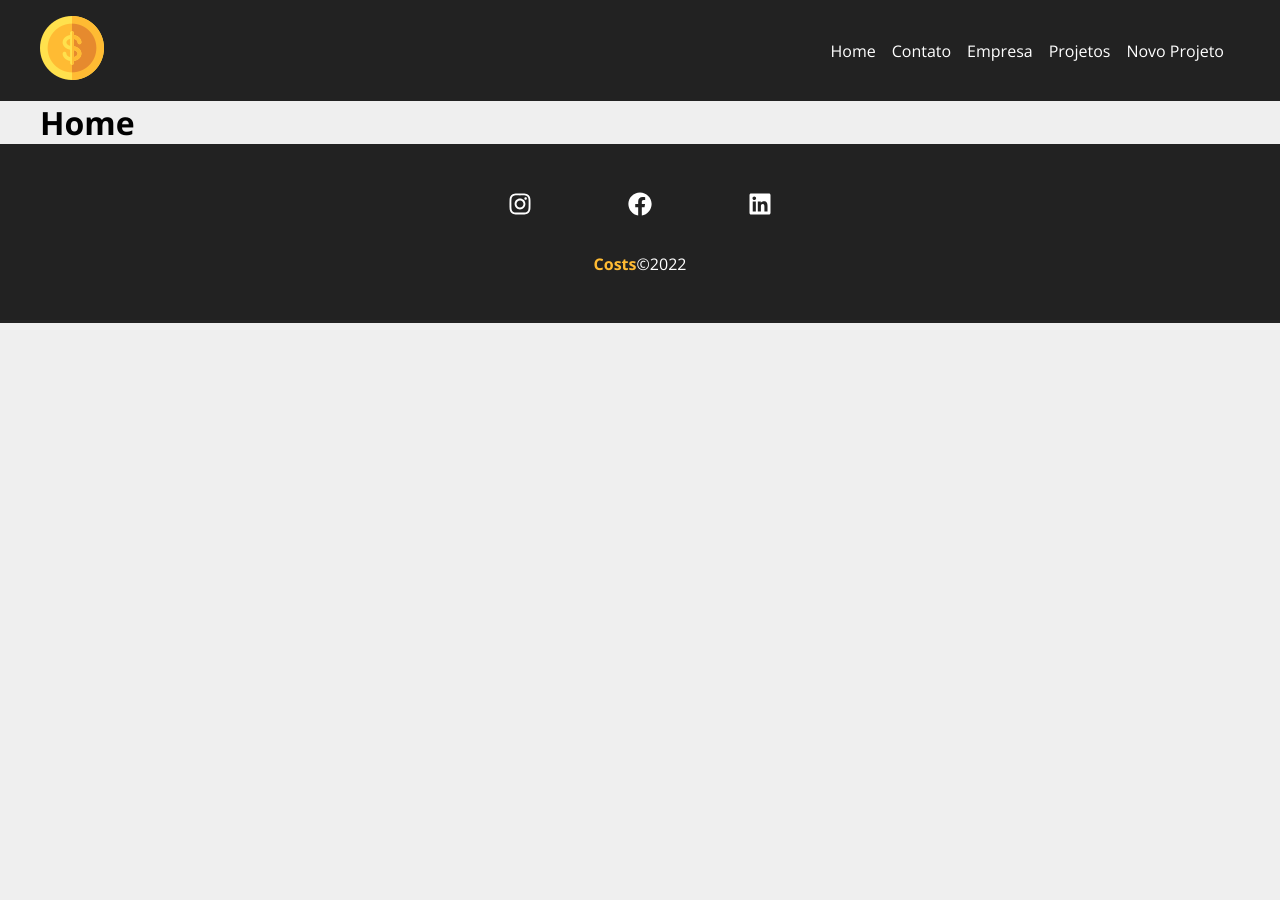
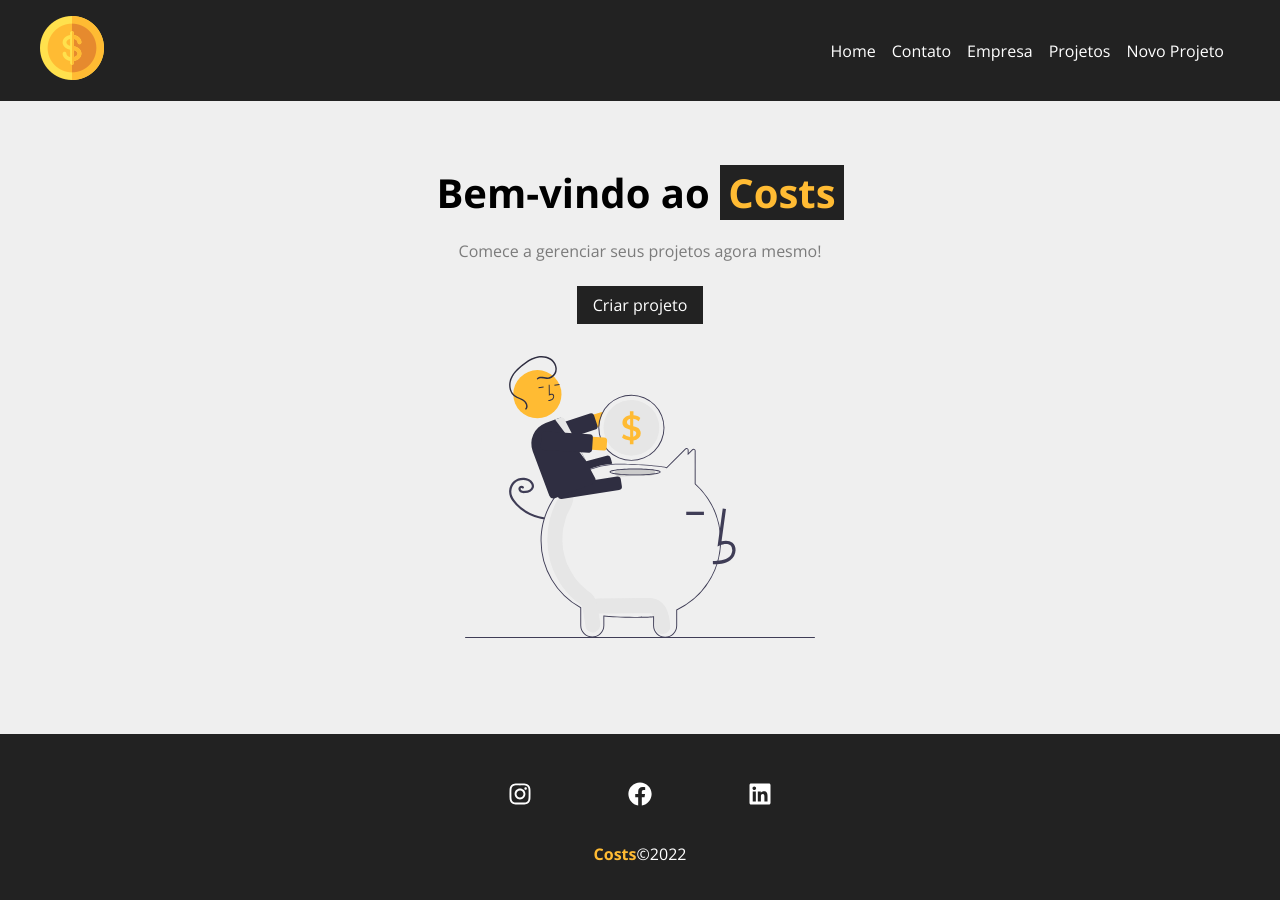
Before and after one commit to CarmonaLarios/gerenciador-projetos-front, a React (Create React App) app: page / in a window 1280 px wide. Shown: the top 900 px of the page. Before the commit the page ends 800 px from the top, so only its background shows below. Built offline with nearby package versions, Linux system fonts and the light colour scheme.

Commit message:
Adicionado componentes Home e LinkButton

```diff
--- /dev/null
+++ b/src/components/layout/LinkButton.js
@@ -0,0 +1,13 @@
+import { Link } from 'react-router-dom';
+import styles from './LinkButton.module.css'
+
+
+function LinkButton({to, text}) {
+    return (
+       <Link className={styles.btn} to={to}>
+        {text}
+       </Link>
+    );
+}
+
+export default LinkButton;
--- /dev/null
+++ b/src/components/layout/LinkButton.module.css
@@ -0,0 +1,11 @@
+.btn{
+    background-color: #222;
+    color: #FFF;
+    padding: 0.5em 1em;
+    text-decoration: none;
+    transition: 0.5s;
+}
+
+.btn:hover{
+    color:#Ffbb33;
+}
--- a/src/components/pages/Home.js
+++ b/src/components/pages/Home.js
@@ -1,5 +1,16 @@
+import styles from './Home.module.css';
+import savings from '../../img/savings.svg'
+import LinkButton from '../layout/LinkButton';
+
 function Home(){
-    return <h1>Home</h1>
+    return (
+        <section className={styles.home_container}>
+            <h1>Bem-vindo ao <span>Costs</span></h1>
+            <p>Comece a gerenciar seus projetos agora mesmo!</p>
+            <LinkButton to="/newproject" text="Criar projeto"/>
+            <img src={savings} alt="Costs"/>
+        </section>
+    )
 }
 
 export default Home;
--- /dev/null
+++ b/src/components/pages/Home.module.css
@@ -0,0 +1,29 @@
+.home_container{
+    width: 100%;
+    display: flex;
+    flex-direction: column;
+    align-items: center;
+    justify-content: center;
+    padding: 4em;
+}
+
+.home_container h1{
+    font-size: 2.5em;
+    margin-bottom: .5em;
+}
+
+.home_container h1 span{
+    color: #Ffbb33;
+    padding: 0 0.2em;
+    background-color: #222;
+}
+
+.home_container p{
+    margin-bottom: 1.5em;
+    color: #7b7b7b;
+}
+
+.home_container img{
+    width: 350px;
+    margin: 2em 0;
+}
```
